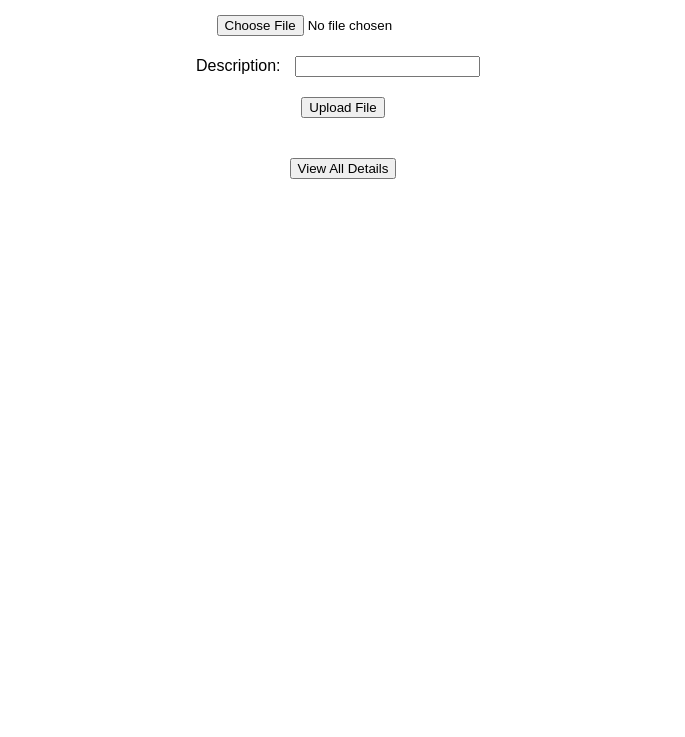
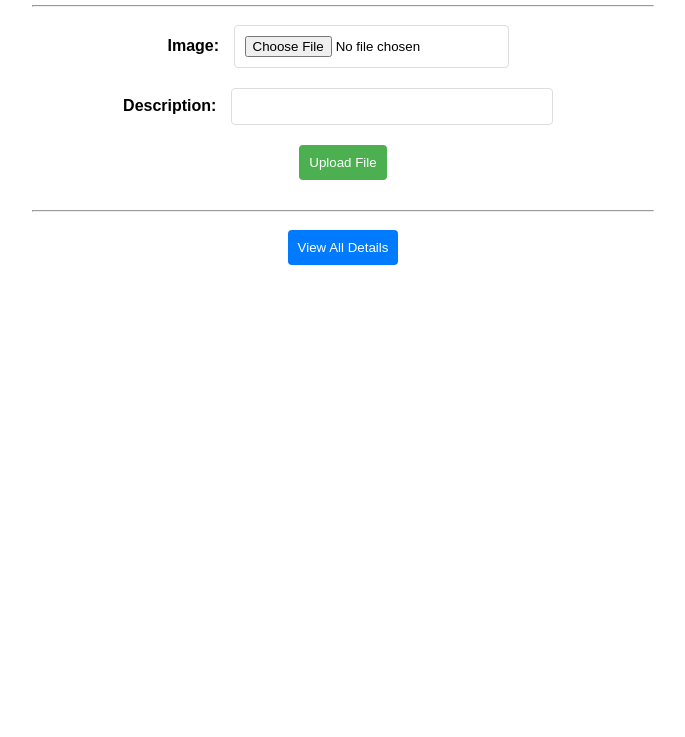
Before and after one commit to ankitmaurya19/photo-collection, a plain HTML site: page frontend/home.ejs in a window 1280 px wide. Shown: the part 63-800 px from the top of the page, without its empty margins (297-982 px from the left). Drawn offline with nearby package versions, Linux system fonts and the light colour scheme; files that its build step writes are made by us from their sources.

Commit message:
Updated frontend and added redirects

```diff
--- a/backend/middleware.js
+++ b/backend/middleware.js
@@ -2,7 +2,7 @@ const jwt = require('jsonwebtoken');
 
 const validatePassword = (req , res , next) => {
     const user = req.body;
-    let pass = user.password.match(/^(?=.*?[A-Z])(?=.*?[a-z])(?=.*?[0-9])(?=.*?[#?!@$%^&*-]).{8,12}$/);
+    let pass = user.password.match(/^(?=.*?[A-Z])(?=.*?[a-z])(?=.*?[0-9])(?=.*?[#?!@$%^&*-]).{4,12}$/);
 
     if(!pass) {
         res.status(401).json({ meassge : "password is weak"});
--- a/frontend/details.ejs
+++ b/frontend/details.ejs
@@ -13,9 +13,14 @@
         margin: 20px;
     }
 
+    h2 {
+        color: #333;
+    }
+
     .details-container {
         display: flex;
-            flex-direction: column;
+        flex-wrap: wrap;
+        flex-direction: row;
         align-items: center;
     }
 
@@ -24,6 +29,31 @@
         padding: 10px;
         margin: 10px;
         text-align: left;
+        max-width: 400px;
+        box-shadow: 0 0 8px rgba(0, 0, 0, 0.1);
+    }
+
+    .details-card img {
+        max-width: 100%;
+        height: auto;
+        margin-top: 10px;
+    }
+
+    form {
+        margin-top: 10px;
+    }
+
+    input[type="submit"] {
+        background-color: #dc3545;
+        color: #fff;
+        padding: 8px 12px;
+        border: none;
+        border-radius: 4px;
+        cursor: pointer;
+    }
+
+    input[type="submit"]:hover {
+        background-color: #c82333;
     }
     </style>
 </head>
@@ -31,19 +61,23 @@
     <h2>All Details</h2>
 
     <div class="details-container">
+        <% if(details.length > 0) { %>
         <% details.forEach(detail => { %>
             <div class="details-card">
+                <img src="/<%= detail.img%>" alt="image is loading">
                 <p><strong>File Name:</strong> <%= detail.name %></p>
                 <p><strong>Description:</strong> <%= detail.description %></p>
                 <p><strong>Upload Date:</strong> <%= detail.uploadDate %></p>
-                <img src="../backend/<%= detail.img%>" alt="../backend/<%= detail.img%> ">
+
                 <form action="/api/delete-image" method="post">
                     <input type="hidden" name="itemId" value="<%=detail.id%>">
                     <input type="submit" value="Delete">
                 </form>
-                <!-- <a href="/api/delete-image" id="<%=detail.id%>" name=""><button>Delete</button></a> -->
             </div>
         <% }); %>
+        <% } else { %>
+            <p><strong>There is no data to tobe displayed.</strong></p>
+        <% } %>
     </div>
 </body>
 </html>
--- a/frontend/home.ejs
+++ b/frontend/home.ejs
@@ -13,32 +13,90 @@
         margin: 20px;
     }
 
+    h2 {
+        color: #333;
+    }
+
     .upload-form {
         display: flex;
         flex-direction: column;
         align-items: center;
         margin-bottom: 20px;
+        /* border: #0056b3 1px solid; */
     }
 
     input, button {
         margin: 10px;
     }
+
+    input[type="file"] {
+        padding: 10px;
+        border: 1px solid #ddd;
+        border-radius: 4px;
+        background-color: #fff;
+        cursor: pointer;
+    }
+
+    label {
+        font-weight: bold;
+        margin-bottom: 5px;
+    }
+
+    input[type="text"] {
+        padding: 10px;
+        border: 1px solid #ddd;
+        border-radius: 4px;
+        width: 300px;
+    }
+
+    button {
+        background-color: #4caf50;
+        color: #fff;
+        padding: 10px;
+        border: none;
+        border-radius: 4px;
+        cursor: pointer;
+    }
+
+    button:hover {
+        background-color: #45a049;
+    }
+
+    a {
+        text-decoration: none;
+        color: inherit;
+    }
+
+    a button {
+        background-color: #007bff;
+        color: #fff;
+        padding: 10px;
+        border: none;
+        border-radius: 4px;
+        cursor: pointer;
+        text-decoration: none;
+    }
+
+    a button:hover {
+        background-color: #0056b3;
+    }
     </style>
 </head>
 <body>
     <h2>Home Page</h2>
-
+    <hr style="width:50%;text-align:center;">
     <div class="upload-form">
         <form action="/api/upload-image" method="post" enctype="multipart/form-data">
+            <label for="image">Image:  </label>
             <input type="file" name="image" id="image" accept="image/*" required>
             <br>
-            <label for="description">Description:</label>
+            <label for="description">Description: </label>
             <input type="text" name="description" id="desc" required>
             <br>
             <button type="submit">Upload File</button>
         </form>
     </div>
-
+    <hr style="width:50%;text-align:center;">
     <a href="/api/view-images">
         <button>View All Details</button>
     </a>
--- a/frontend/login.ejs
+++ b/frontend/login.ejs
@@ -5,10 +5,91 @@
     <meta name="viewport" content="width=device-width, initial-scale=1.0">
     <title>Login</title>
     <link rel="stylesheet" href="/style.css">
+    <style>
+        body {
+        font-family: 'Segoe UI', Tahoma, Geneva, Verdana, sans-serif;
+        background-color: #f5f5f5;
+        margin: 0;
+        padding: 0;
+        display: flex;
+        align-items: center;
+        justify-content: center;
+        height: 100vh;
+    }
+
+    .form-container {
+        background-color: #fff;
+        box-shadow: 0 0 10px rgba(0, 0, 0, 0.1);
+        padding: 30px;
+        border-radius: 8px;
+        width: 300px;
+    }
+
+    h1 {
+        text-align: center;
+        color: #333;
+    }
+
+    form {
+        display: flex;
+        flex-direction: column;
+    }
+
+    .form-group {
+        margin-bottom: 20px;
+    }
+
+    label {
+        font-weight: bold;
+        margin-bottom: 5px;
+    }
+
+    input {
+        padding: 10px;
+        margin-bottom: 10px;
+        border: 1px solid #ddd;
+        border-radius: 4px;
+        box-sizing: border-box;
+    }
+
+    button {
+        background-color: #4caf50;
+        color: #fff;
+        padding: 10px;
+        border: none;
+        border-radius: 4px;
+        cursor: pointer;
+    }
+
+    button:hover {
+        background-color: #45a049;
+    }
+
+    p {
+        text-align: center;
+        margin-top: 15px;
+    }
+
+    a {
+        color: #007bff;
+        text-decoration: none;
+        font-weight: bold;
+    }
+    .alert{padding:15px;margin-bottom:20px;border:1px solid transparent;border-radius:4px}
+    .alert-success{color:#3c763d;background-color:#dff0d8;border-color:#d6e9c6}.alert-success hr{border-top-color:#c9e2b3}
+    .alert-danger{color:#a94442;background-color:#f2dede;border-color:#ebccd1}.alert-danger hr{border-top-color:#e4b9c0}
+    a:hover {
+        text-decoration: underline;
+    }
+    </style>
 </head>
 <body>
     <div class="form-container">
         <h1>Login Here!</h1>
+        <div class="alert alert-danger">
+            <strong>Success!</strong>
+          </div>
+
         <form action="/api/login" method="POST">
             <div class="form-group">
                 <label for="email">Email:</label>
--- a/frontend/register.ejs
+++ b/frontend/register.ejs
@@ -5,6 +5,81 @@
     <meta name="viewport" content="width=device-width, initial-scale=1.0">
     <title>Register</title>
     <link rel="stylesheet" href="/style.css">
+    <style>
+        body {
+        font-family: 'Segoe UI', Tahoma, Geneva, Verdana, sans-serif;
+        background-color: #f5f5f5;
+        margin: 0;
+        padding: 0;
+        display: flex;
+        align-items: center;
+        justify-content: center;
+        height: 100vh;
+    }
+
+    .form-container {
+        background-color: #fff;
+        box-shadow: 0 0 10px rgba(0, 0, 0, 0.1);
+        padding: 30px;
+        border-radius: 8px;
+        width: 300px;
+    }
+
+    h1 {
+        text-align: center;
+        color: #333;
+    }
+
+    form {
+        display: flex;
+        flex-direction: column;
+    }
+
+    .form-group {
+        margin-bottom: 20px;
+    }
+
+    label {
+        font-weight: bold;
+        margin-bottom: 5px;
+    }
+
+    input {
+        padding: 10px;
+        margin-bottom: 10px;
+        border: 1px solid #ddd;
+        border-radius: 4px;
+        box-sizing: border-box;
+    }
+
+    button {
+        background-color: #4caf50;
+        color: #fff;
+        padding: 10px;
+        border: none;
+        border-radius: 4px;
+        cursor: pointer;
+    }
+
+    button:hover {
+        background-color: #45a049;
+    }
+
+    p {
+        text-align: center;
+        margin-top: 15px;
+    }
+
+    a {
+        color: #007bff;
+        text-decoration: none;
+        font-weight: bold;
+    }
+
+    a:hover {
+        text-decoration: underline;
+    }
+    </style>
 </head>
 <body>
     <div class="form-container">
```
Also changed, not shown: backend/routes.js (+24 -26 lines), backend/server.js (+5 -2 lines). Lines whose indentation alone changed are shown as unchanged.
